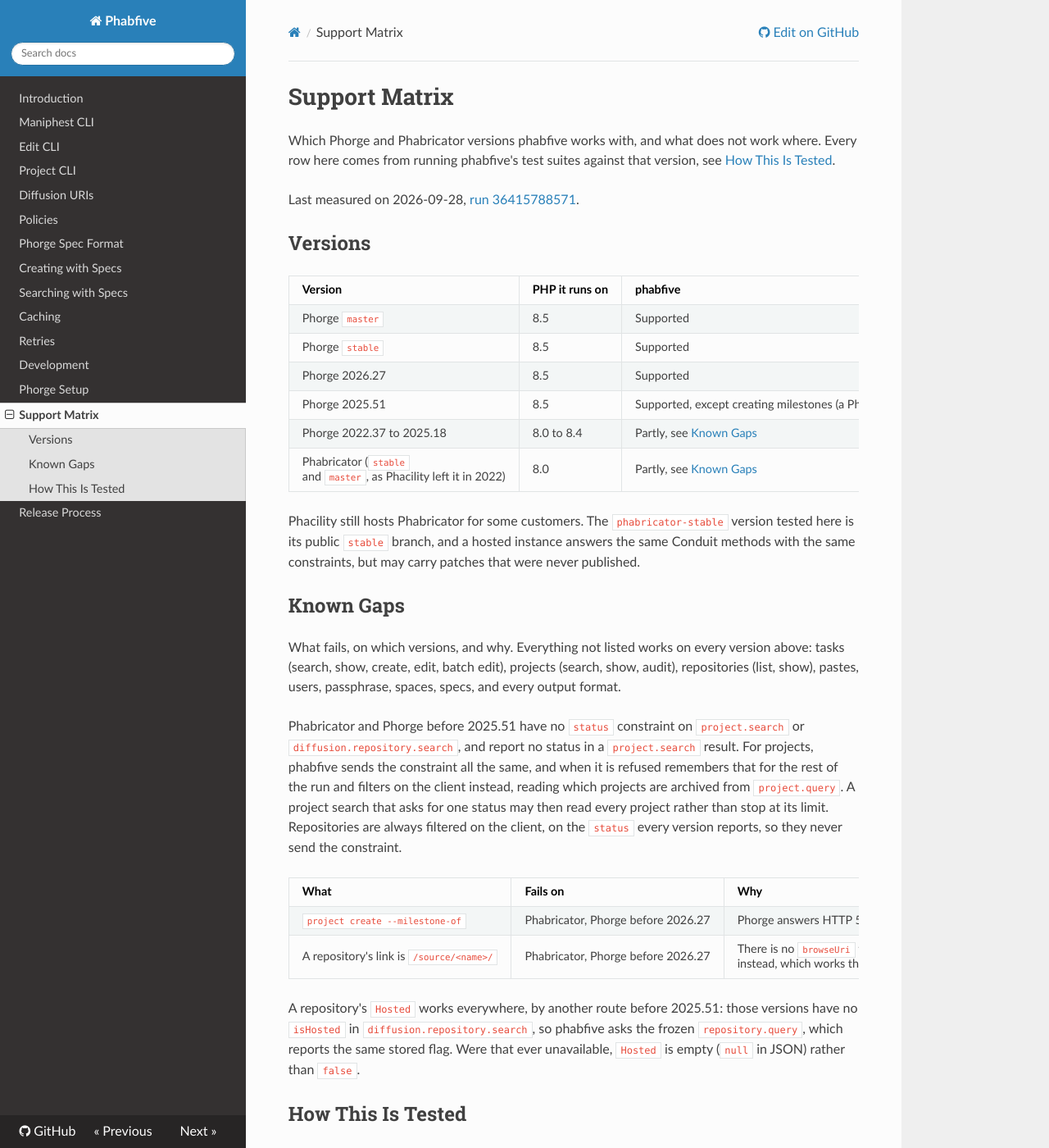
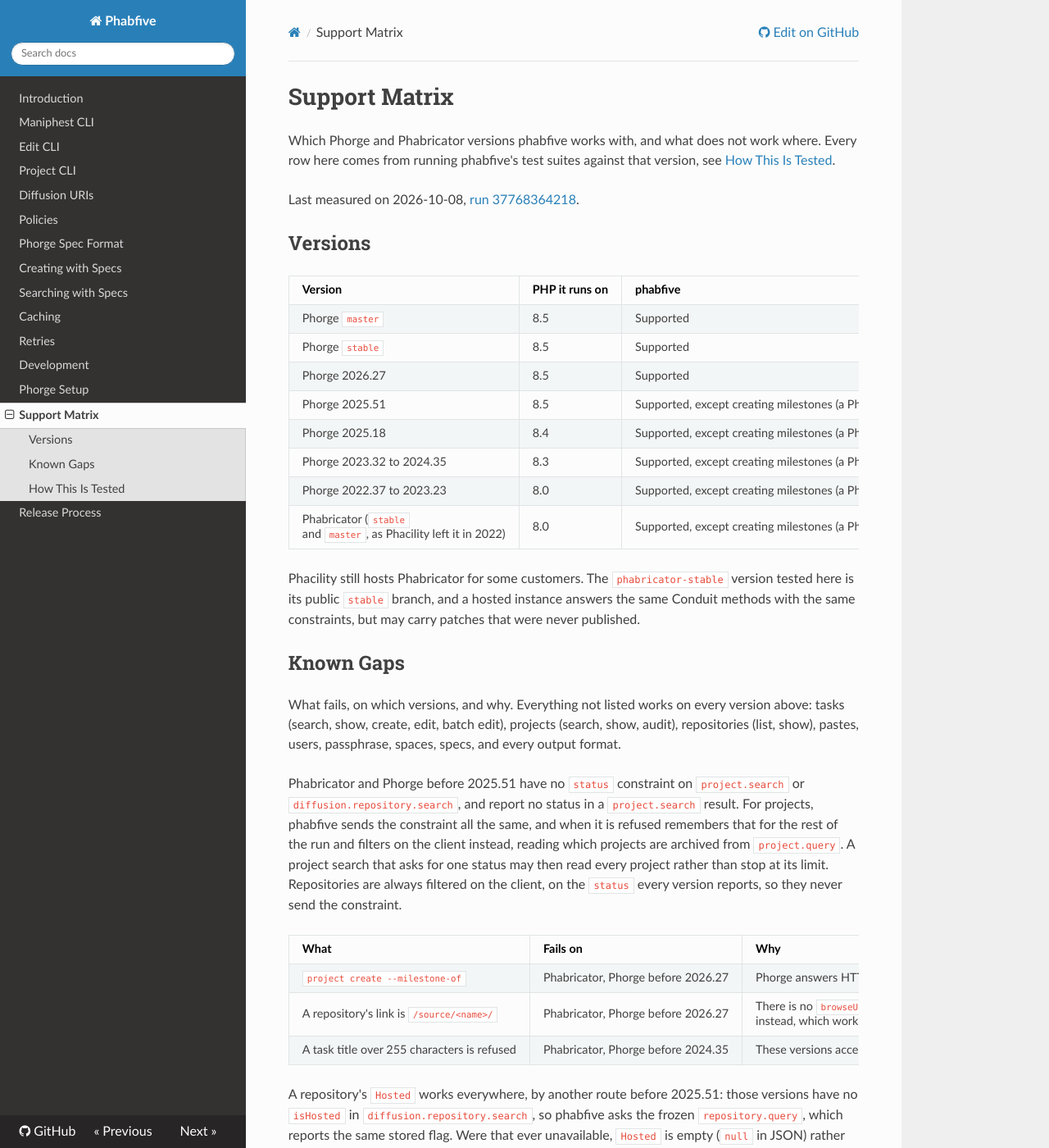
Before and after one commit to dynamist/phabfive, an MkDocs documentation site: the page built from docs/support-matrix.md, in a window 1280 px wide and 1400 px high. Shown: the whole window at 82% size. Built offline with MkDocs 1.6.1, drawn with Linux system fonts in a browser that asks for light colours; nearby versions of some CDN libraries.

Commit message:
docs: every version is supported, measured after the three fixes
A full run of all 14 versions on main, with #562, #563 and #564 merged,
passes everything on Phabricator and every Phorge release from 2022.37,
except creating milestones before 2026.27, a Phorge bug. The Versions
table says so, one row per PHP series, and Known Gaps lists the one
behaviour of older versions a test still expects: they accept task
titles over 255 characters.

Co-Authored-By: Claude Opus 5.5 <noreply@anthropic.com>

```diff
--- a/docs/support-matrix.md
+++ b/docs/support-matrix.md
@@ -2,7 +2,7 @@
 
 Which Phorge and Phabricator versions phabfive works with, and what does not work where. Every row here comes from running phabfive's test suites against that version, see [How This Is Tested](#how-this-is-tested).
 
-Last measured on 2026-09-28, [run 36415788571](https://github.com/dynamist/phabfive/actions/runs/36415788571).
+Last measured on 2026-10-08, [run 37768364218](https://github.com/dynamist/phabfive/actions/runs/37768364218).
 
 ## Versions
 
@@ -12,8 +12,10 @@ Last measured on 2026-09-28, [run 36415788571](https://github.com/dynamist/phabf
 | Phorge `stable` | 8.5 | Supported |
 | Phorge 2026.27 | 8.5 | Supported |
 | Phorge 2025.51 | 8.5 | Supported, except creating milestones (a Phorge bug) |
-| Phorge 2022.37 to 2025.18 | 8.0 to 8.4 | Partly, see [Known Gaps](#known-gaps) |
-| Phabricator (`stable` and `master`, as Phacility left it in 2022) | 8.0 | Partly, see [Known Gaps](#known-gaps) |
+| Phorge 2025.18 | 8.4 | Supported, except creating milestones (a Phorge bug) |
+| Phorge 2023.32 to 2024.35 | 8.3 | Supported, except creating milestones (a Phorge bug) |
+| Phorge 2022.37 to 2023.23 | 8.0 | Supported, except creating milestones (a Phorge bug) |
+| Phabricator (`stable` and `master`, as Phacility left it in 2022) | 8.0 | Supported, except creating milestones (a Phabricator bug) |
 
 Phacility still hosts Phabricator for some customers. The `phabricator-stable` version tested here is its public `stable` branch, and a hosted instance answers the same Conduit methods with the same constraints, but may carry patches that were never published.
 
@@ -27,6 +29,7 @@ Phabricator and Phorge before 2025.51 have no `status` constraint on `project.se
 |------|----------|-----|
 | `project create --milestone-of` | Phabricator, Phorge before 2026.27 | Phorge answers HTTP 500, a bug fixed upstream in 2026.27 |
 | A repository's link is `/source/<name>/` | Phabricator, Phorge before 2026.27 | There is no `browseUri` field, and phabfive links `/R<id>` instead, which works the same |
+| A task title over 255 characters is refused | Phabricator, Phorge before 2024.35 | These versions accept it, so a create spec that relies on the refusal creates the task |
 
 A repository's `Hosted` works everywhere, by another route before 2025.51: those versions have no `isHosted` in `diffusion.repository.search`, so phabfive asks the frozen `repository.query`, which reports the same stored flag. Were that ever unavailable, `Hosted` is empty (`null` in JSON) rather than `false`.
 
```
